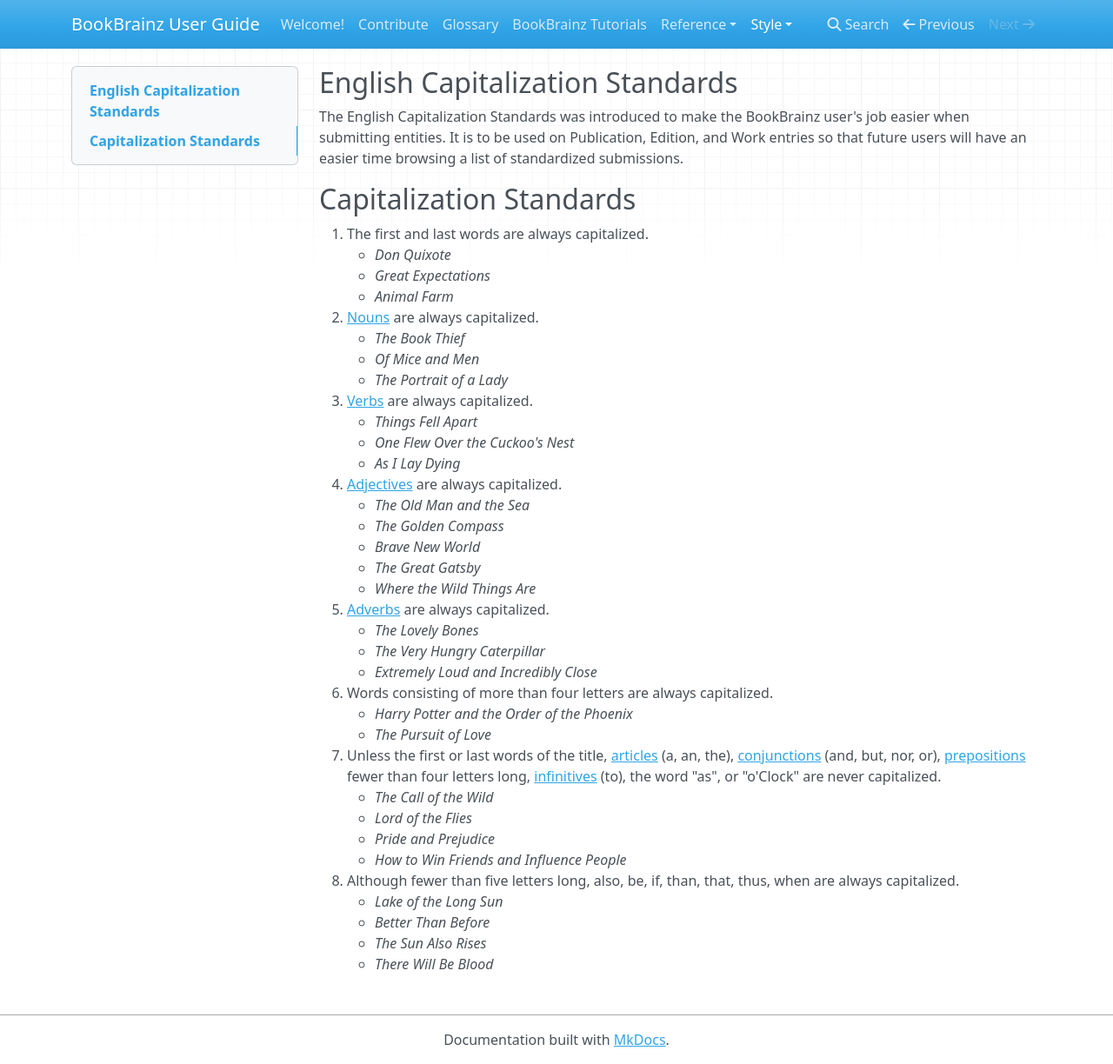
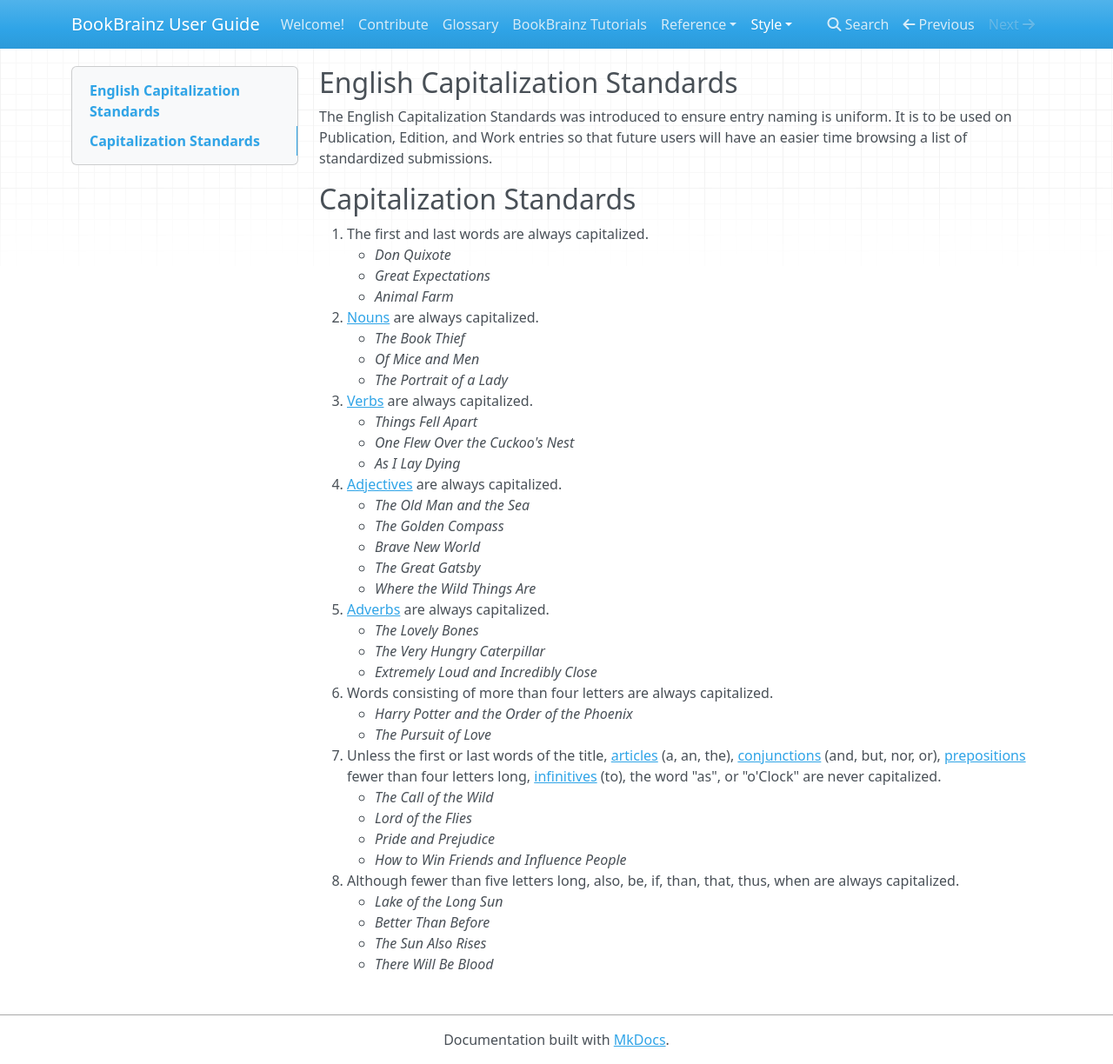
Before and after one commit to metabrainz/bookbrainz-user-guide, an MkDocs documentation site: the page built from docs/style/language_specific/capitalization-en.md, in a window 1280 px wide and 1224 px high. Shown: the whole window at 87% size. Built offline with MkDocs 1.6.1, drawn with Linux system fonts in a browser that asks for light colours; nearby versions of some CDN libraries.

Commit message:
Updated reason

```diff
--- a/docs/style/language_specific/capitalization-en.md
+++ b/docs/style/language_specific/capitalization-en.md
@@ -1,7 +1,7 @@
 English Capitalization Standards
 ---------------
 
-The English Capitalization Standards was introduced to make the BookBrainz user's job easier when submitting entities. It is to be used on Publication, Edition, and Work entries so that future users will have an easier time browsing a list of standardized submissions.
+The English Capitalization Standards was introduced to ensure entry naming is uniform. It is to be used on Publication, Edition, and Work entries so that future users will have an easier time browsing a list of standardized submissions.
 
 Capitalization Standards
 ---------------
```
